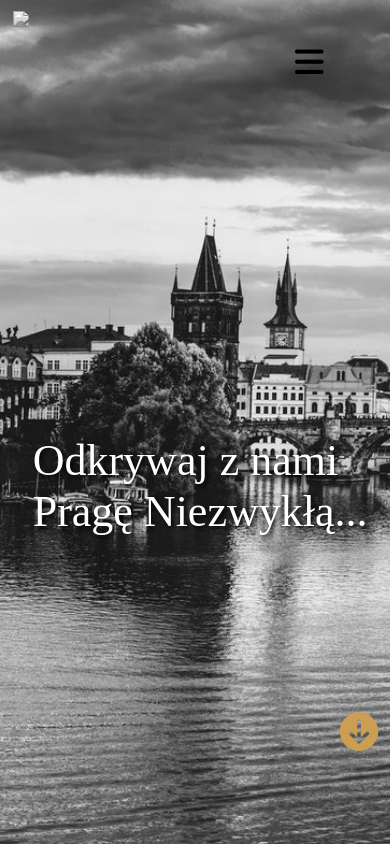
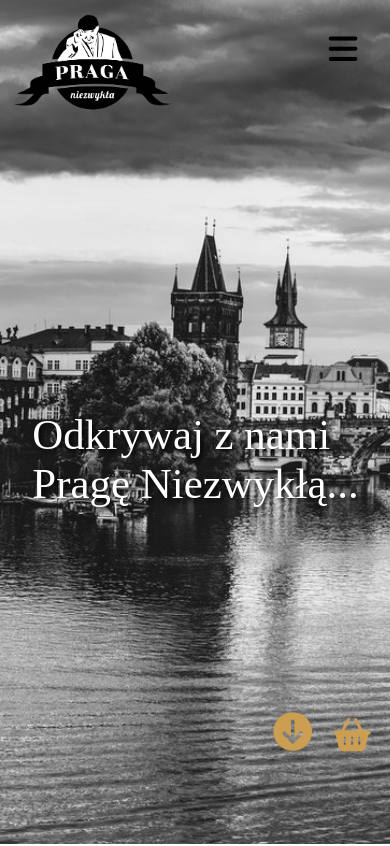
Before and after one commit to Wiolinek/Praga-niezwykla, a plain HTML site: page index.html in a window 390 px wide. Shown: the top 846 px of the page. Drawn offline with Linux system fonts and the light colour scheme; a web font is replaced by a local one.

Commit message:
add media queries to Cart & styles order fix

```diff
--- a/ProductsList.js
+++ b/ProductsList.js
@@ -24,7 +24,7 @@ const ProductsList = {
                             <h2>${product.name}</h2>
                             <p>${product.description}</p>
                             <div class="boxes__box-price"><p>${product.price} PLN</p>
-                                <a class="add-to-cart-btn" href="/Praga-niezwykla/pages/contact.html"></a>
+                                <a class="add-to-cart-btn" href="/Praga-niezwykla/pages/contact.html">Zamów</a>
                             </div>
                         </div>
                     </li>`
--- a/index.html
+++ b/index.html
@@ -10,14 +10,14 @@
     <link rel="preconnect" href="https://fonts.gstatic.com">
     <link href="https://fonts.googleapis.com/css2?family=Texturina:wght@300;400;500;600&display=swap" rel="stylesheet">
 
-    <link href="/Praga-niezwykla/styles/style_1.css" rel="stylesheet">
+    <link href="/styles/style_1.css" rel="stylesheet">
 
 </head>
 <body>
     <header class="header header-main">
         <nav>
             <div class="header__logo">
-                <a href="/Praga-niezwykla/index.html"><img src="/Praga-niezwykla//images/logo_bez_tla1.webp"></a>
+                <a href="/Praga-niezwykla/index.html"><img src="/images/logo_bez_tla1.webp"></a>
             </div>
             <ul class="header__navbar">
                 <li class="header__nav-item"><a href="/Praga-niezwykla/pages/who-we-are.html">Kim jesteśmy</a></li>
@@ -37,6 +37,11 @@
     <aside class="arrow-icon">
         <div>
             <a href="#about-prague"><i class="fas fa-arrow-circle-down"></i></a>
+        </div>
+    </aside>
+    <aside class="cart-icon">
+        <div>
+            <a href="cart.html"><i class="fas fa-shopping-basket"></i></a>
         </div>
     </aside>
     <section class="main" id="about-prague">
--- a/styles/contact.css
+++ b/styles/contact.css
@@ -6,10 +6,10 @@
 }
 
 .fa-map-marker-alt, .fa-phone-alt, .fa-at, .fa-facebook {
+	width: 20px;
 	font-size: 2.5em;
 	color: var(--secondary-color);
 	margin-right: 1em;
-	width: 20px;
 }
 
 .fa-facebook {
@@ -24,8 +24,8 @@
 }
 
 .contact__address h2 {
+	text-align: left;
 	margin: 0 0 1em 0;
-	text-align: left;
 }
 
 @media (max-width: 1640px) {
--- a/styles/style_1.css
+++ b/styles/style_1.css
@@ -6,35 +6,35 @@
 }
 
 * {
+	font-size: 16px;
+	padding: 0;
 	margin: 0;
-	padding: 0;
 	box-sizing: border-box;
-	font-size: 16px;
 	scroll-behavior: smooth;
 }
 
 section {
 	width: 80%;
 	min-height: 72vh;
+	padding-bottom: 10vh;
 	margin: 2em auto;
-	padding-bottom: 10vh;
 }
 
 section h1 {
 	font-size: 1.8em;
 	font-family: var(--primary-font-family);
 	font-weight: 500;
+	text-align: center;
 	color: black;
 	margin: 0 0 2em 0;
-	text-align: center;
 }
 
 section h2 {
 	font-size: 1.6em;
 	font-family: var(--primary-font-family);
 	font-weight: 500;
+	text-align: center;
 	color: black;
-	text-align: center;
 }
 
 section p {
@@ -46,17 +46,17 @@ section p {
 }
 
 .header-main {
+	height: 100vh;
     background-image: url('../images/back.jpg');
     background-size: cover;
     background-attachment: fixed;
     filter: grayscale(100%);
-    height: 100vh;
 }
 
 nav {
-    width: 100%;
     display: flex;
     justify-content: space-between;
+	width: 100%;
     z-index: 1;
 }
 
@@ -78,10 +78,10 @@ nav {
 }
 
 .header__nav-item, .fa-bars {
-    list-style: none;
     padding: .4em 1.2em;
     margin: 1em .5em;
     border-bottom: 2px solid transparent;
+	list-style: none;
 }
 
 .header__nav-item a, .header__nav-menu {
@@ -90,9 +90,9 @@ nav {
 	font-size: 1.65em;
 	font-family: var(--primary-font-family);
 	font-weight: 700;
-	color: black;
 	text-decoration: none;
 	text-align: center;
+	color: black;
 }
 
 .cart-icon {
@@ -104,20 +104,20 @@ nav {
 }
 
 .fa-shopping-basket {
+	font-size: 3em;
 	color: var(--secondary-color);
-	font-size: 3em;
 }
 
 .arrow-icon {
 	position: absolute;
 	bottom: 11vh;
-	right: 3vw;
+	right: 9vw;
 	cursor: pointer;
 }
 
 .arrow-icon i {
+	font-size: 3.5em;
 	color: var(--secondary-color);
-	font-size: 3.5em;
 }
 
 .main {
@@ -149,10 +149,10 @@ nav {
 	position: absolute;
 	top: 62vh;
 	left: 8vw;
+	font-size: 5rem;
 	font-family: var(--primary-font-family);
-	font-size: 5rem;
+	text-shadow: 2px 2px 5px black;
 	color: white;
-	text-shadow: 2px 2px 5px black;
 	padding: .3em;
 }
 
@@ -169,20 +169,20 @@ nav {
 	display: flex;
 	flex-direction: column;
 	justify-content: space-between;
+	padding: 1rem 0;
 	border-top: 2px solid var(--secondary-color);
-	padding: 1rem 0;
 }
 
 .main__advantages:nth-child(odd) div {
-	align-items: flex-end;
 	grid-column: 2 / 3;
 	grid-row: 1 / 2;
+	align-items: flex-end;
 }
 
 .main__advantages:nth-child(even) div {
-	align-items: flex-start;
 	grid-column: 1 / 2;
 	grid-row: 1 / 2;
+	align-items: flex-start;
 }
 
 .main__advantages div p {
@@ -195,13 +195,13 @@ nav {
 	justify-content: center;
 	font-size: 1.5em;
 	font-family: var(--primary-font-family);
+	text-decoration: none;
 	color: black;
 	padding: .7em 1.5em;
+	border: 2px solid var(--secondary-color);
 	background-color: transparent;
-	border: 2px solid var(--secondary-color);
 	outline: none;
 	cursor: pointer;
-	text-decoration: none;
 	transition: background-color .5s;
 }
 
@@ -211,17 +211,17 @@ nav {
 
 .main__attractions {
 	display: grid;
-	grid-gap: 2em;
 	align-content: center;
 	justify-content: space-evenly;
+	grid-gap: 2em;
 }
 
 .main__attractions div {
 	display: flex;
 	flex-direction: column;
 	justify-content: space-evenly;
+	text-align: center;
 	padding: .5rem;
-	text-align: center;
 }
 
 .main__attractions i {
@@ -235,16 +235,16 @@ nav {
 
 
 footer {
-	background-color: black;
-	width: 100%;
-	height: 7vh;
 	display: flex;
 	justify-content: center;
 	align-items: center;
+	width: 100%;
+	height: 7vh;
 	font-family: var(--primary-font-family);
+	text-align: center;
 	color: var(--secondary-color);
 	padding: 1em;
-	text-align: center;
+	background-color: black;
 }
 
 .active {
@@ -252,8 +252,8 @@ footer {
 }
 
 .header__nav-menu i {
+	display: none;
 	font-size: 1.8em;
-	display: none;
 }
 
 .header__nav-menu a {
@@ -313,17 +313,45 @@ footer {
 		grid-column: 1 / 2;
 		grid-row: 1 / 2;
 	}
+	.arrow-icon {
+		right: 10vw;
+	}
 }
 
 @media (max-width: 1024px) {
 	* {
 		font-size: 14px;
 	}
+	.main__image-section p {
+		top: 50vh;
+		left: 5vw;
+	}
+	.arrow-icon {
+		right: 13vw;
+	}
+	.cart-icon {
+		right: 4vw;
+	}
 }
 
 @media (max-width: 768px) {
 	* {
 		font-size: 13px;
+	}
+	.header__navbar {
+		height: 18vh;
+		padding-right: 0;
+	}
+	.header__logo img {
+		width: 220px;
+	}
+	.header__nav-item, .fa-bars {
+		padding: 1.3em;
+		margin: 0;
+	}
+	.main__image-section p {
+		top: 50vh;
+		left: 5vw;
 	}
 	.main-info {
 		grid-template-columns: minmax(400px, 1fr);
@@ -335,11 +363,27 @@ footer {
 		grid-template-columns: 400px;
 		grid-auto-rows: 400px;
 	}
+	.arrow-icon {
+		right: 16vw;
+	}
+	.cart-icon {
+		right: 5vw;
+	}
 }
 
 @media (max-width: 640px) {
 	* {
 		font-size: 12px;
+	}
+	.header__navbar {
+		height: 13vh;
+	}
+	.header__logo img {
+		width: 180px;
+	}
+	.header__nav-item, .fa-bars {
+		padding: 1.3em;
+		margin: 0;
 	}
 	.main__image-section p {
 		top: 55vh;
@@ -356,16 +400,31 @@ footer {
 		grid-template-columns: 350px;
 		grid-auto-rows: 350px;
 	}
+	.arrow-icon {
+		right: 18vw;
+	}
+	.cart-icon {
+		right: 5vw;
+	}
 }
 
 @media (max-width: 460px) {
 	* {
 		font-size: 11px;
 	}
+	.header__navbar {
+		height: 10vh;
+	}
+	.header__logo img {
+		width: 160px;
+	}
+	.header__nav-item, .fa-bars {
+		padding: 1em;
+	}
 	.main__image-section p {
-		top: 50vh;
+		top: 47vh;
 		left: 5vw;
-		font-size: 4rem;
+		font-size: 3.9rem;
 	}
 	.main-info {
 		grid-template-columns: minmax(300px, 1fr);
@@ -377,14 +436,28 @@ footer {
 		grid-template-columns: 300px;
 		grid-auto-rows: 300px;
 	}
+	.arrow-icon {
+		right: 20vw;
+	}
+	.cart-icon {
+		right: 5vw;
+	}
 }
 
 @media (max-width: 320px) {
 	* {
 		font-size: 10px;
 	}
+	.header__navbar {
+		height: 8vh;
+	}
+	.header__logo img {
+		width: 130px;
+	}
 	.main__image-section p {
-		font-size: 3.5rem;
+		top: 47vh;
+		left: 5vw;
+		font-size: 3.3rem;
 	}
 	.main-info {
 		grid-template-columns: minmax(260px, 1fr);
@@ -396,14 +469,25 @@ footer {
 		grid-template-columns: 260px;
 		grid-auto-rows: 260px;
 	}
+	.arrow-icon {
+		right: 24vw;
+	}
+	.cart-icon {
+		right: 6vw;
+	}
 }
 
 @media (max-width: 250px) {
 	* {
 		font-size: 9px;
 	}
+	.header__logo img {
+		width: 100px;
+	}
 	.main__image-section p {
-		font-size: 3rem;
+		top: 45vh;
+		left: 5vw;
+		font-size: 2.5rem;
 	}
 	.main-info {
 		grid-template-columns: minmax(200px, 1fr);
@@ -415,4 +499,10 @@ footer {
 		grid-template-columns: 200px;
 		grid-auto-rows: 200px;
 	}
+	.arrow-icon {
+		right: 24vw;
+	}
+	.cart-icon {
+		right: 6vw;
+	}
 }
```
Also changed, not shown: styles/blog.css (+6 -6 lines), styles/cart.css (+12 -12 lines), styles/my-story.css (+3 -30 lines), styles/our-boxes.css (+8 -8 lines), styles/our-walks.css (+6 -6 lines).
